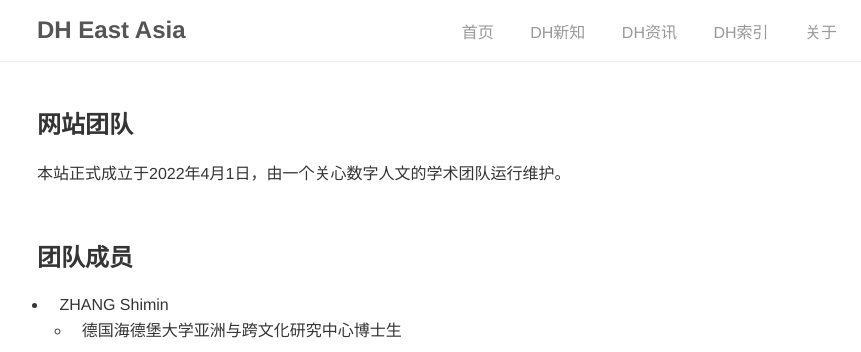
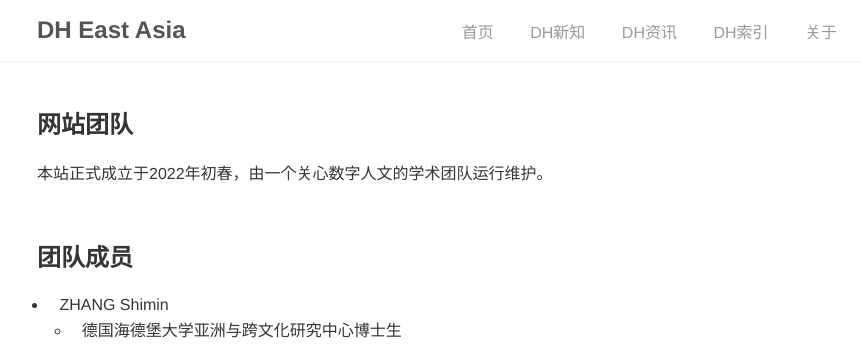
Before and after one commit to DHHD2022/DHHD2022.GitHub.io, a Jekyll site: the page built from about_us/index.md, in a window 1280 px wide. Shown: the top 352 px of the page, without its empty margins (203-1064 px from the left). Built offline with Jekyll 4.4.1, drawn with Linux system fonts in a browser that asks for light colours.

Commit message:
Update index.md

```diff
--- a/about_us/index.md
+++ b/about_us/index.md
@@ -4,7 +4,7 @@ title: about_us
 ---
 
 ## 网站团队
-本站正式成立于2022年4月1日，由一个关心数字人文的学术团队运行维护。
+本站正式成立于2022年初春，由一个关心数字人文的学术团队运行维护。
 
 <br/>
 
```
